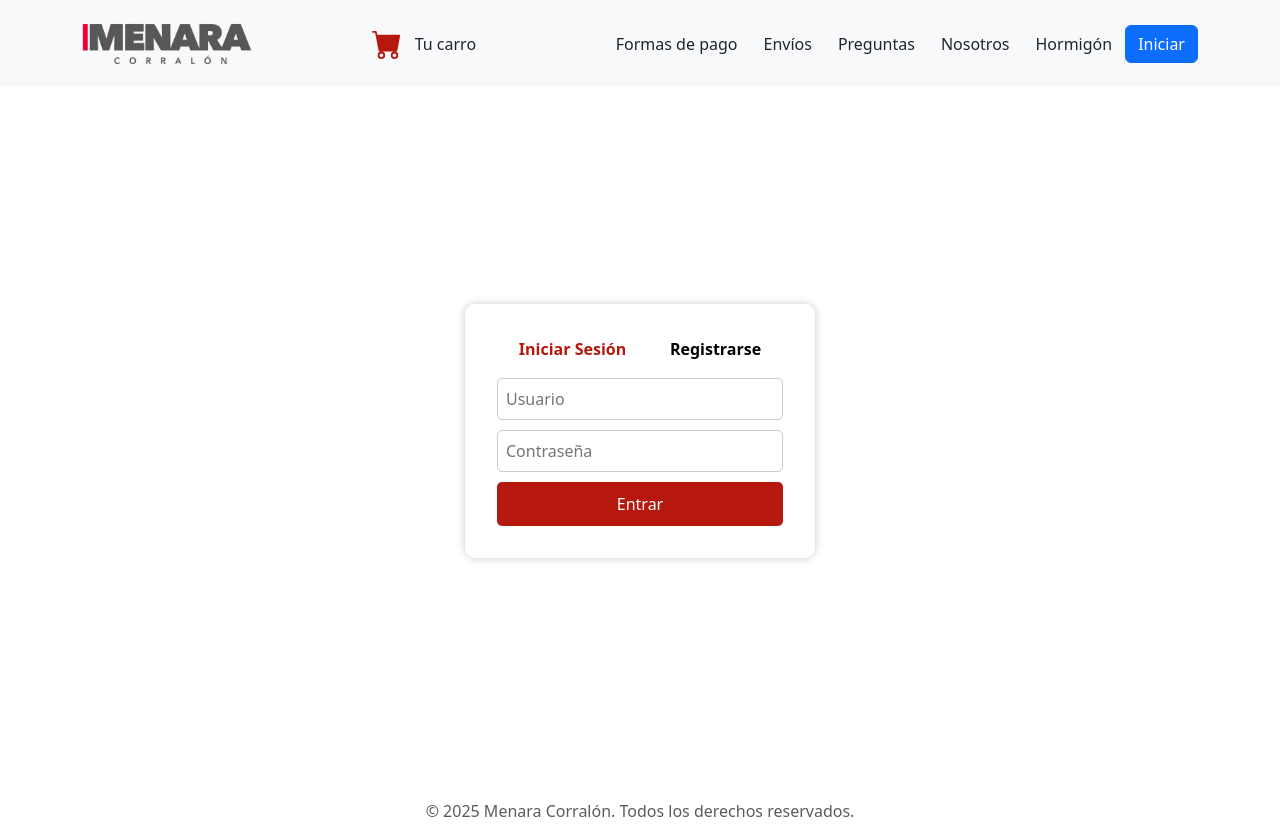
After one commit to Lautamendoza/acerma, a Django app: page /login/ in a window 1280 px wide. The commit adds this page. Run offline with Django 5.2, Linux system fonts and the light colour scheme.

Commit message:
presentacion

```diff
--- a/ecommerce/urls.py
+++ b/ecommerce/urls.py
@@ -2,14 +2,18 @@ from django.contrib import admin
 from django.urls import path, include
 from django.conf import settings
 from django.conf.urls.static import static
+from p1ecommerce import views
+from django.contrib.auth.views import LogoutView
 import os
 
 urlpatterns = [
     path('admin/', admin.site.urls),
-    path('cart/',include ('cart.urls', namespace='cartt')),
+    path('login/', views.login_view, name='login'),
+    path('register/', views.register_view, name='register'),
+    path('logout/', LogoutView.as_view(next_page='/'), name='logout'),
+    path('cart/',include ('cart.urls', namespace='cart')),
     path('orders/', include('orders.urls', namespace='orders')),
     path('',include ('p1ecommerce.urls', namespace='tienda')),
-
 ]
 
 if settings.DEBUG:
--- a/p1ecommerce/templates/base.html
+++ b/p1ecommerce/templates/base.html
@@ -15,7 +15,7 @@
         <img src="{% static 'img/menaracorralon.png' %}" alt="Logo" width="170" height="60" class="d-inline-block align-text-top">
       </a>
 
-      <div class="d-flex align-items-center">
+      <div class="d-flex align-items-center me-3">
         <svg xmlns="http://www.w3.org/2000/svg" width="30" height="30" fill="#b6180d" class="bi bi-cart3" viewBox="0 0 16 16">
           <path d="..." />
         </svg>
@@ -26,29 +26,26 @@
         <a href="{% url 'cart:cart_detail' %}"><button type="button" class="btn">Tu carro</button></a>
       </div>
 
-      <div class="d-flex ms-4">
+      <div class="d-flex ms-4 align-items-center">
         <a href="{% url 'tienda:formas_de_pago' %}"><button type="button" class="btn">Formas de pago</button></a>
         <a href="{% url 'tienda:cambiosyd' %}"><button type="button" class="btn">Envíos</button></a>
         <a href="{% url 'tienda:preguntas' %}"><button type="button" class="btn">Preguntas</button></a>
         <a href="{% url 'tienda:nosotros' %}"><button type="button" class="btn">Nosotros</button></a>
         <a href="{% url 'tienda:hormigon' %}"><button type="button" class="btn">Hormigón</button></a>
+
+        {% if user.is_authenticated %}
+          <span class="ms-3 me-2">Hola, {{ user.username }}</span>
+          <form method="post" action="{% url 'logout' %}" style="display: inline;">
+              {% csrf_token %}
+              <button type="submit" class="btn btn-danger">Cerrar sesión</button>
+          </form>
+        {% else %}
+          <a href="{% url 'login' %}"><button type="button" class="btn btn-primary">Iniciar</button></a>
+        {% endif %}
       </div>
     </div>
   </nav>
 
-  <!-- FORMULARIO DE BÚSQUEDA -->
-  <div class="container mt-3">
-    <div class="row">
-      <div class="col-md-12">
-        <form method="get" action="{% url 'tienda:product_list' %}" class="mb-4 d-flex">
-          <input type="text" name="search" class="form-control me-2" placeholder="¿Qué material estás buscando?" value="{{ request.GET.search }}">
-          <button type="submit" class="btn btn-primary">Buscar</button>
-        </form>
-      </div>
-    </div>
-  </div>
-
-  <!-- CONTENIDO PRINCIPAL -->
   <div class="container mt-4">
     <div class="row">
       {% block content %}
@@ -56,7 +53,7 @@
     </div>
   </div>
 
-  <!-- FOOTER -->
+
   <div class="container mt-5">
     <div class="row">
       <div class="col-md-12 text-center">
--- /dev/null
+++ b/p1ecommerce/templates/login_register.html
@@ -0,0 +1,100 @@
+{% extends 'base.html' %}
+
+{% block content %}
+<style>
+    .login-container {
+        display: flex;
+        justify-content: center;
+        align-items: center;
+        min-height: 80vh;
+    }
+    .login-box {
+        background: white;
+        padding: 2rem;
+        border-radius: 10px;
+        box-shadow: 0 0 10px #00000033;
+        width: 100%;
+        max-width: 350px;
+    }
+    .tabs {
+        display: flex;
+        justify-content: space-around;
+        margin-bottom: 1rem;
+    }
+    .tabs button {
+        background: none;
+        border: none;
+        font-weight: bold;
+        cursor: pointer;
+    }
+    .tabs button.active {
+        color: #b6180d
+    }
+    form {
+        display: none;
+        flex-direction: column;
+    }
+    form.active {
+        display: flex;
+    }
+    input {
+        margin-bottom: 10px;
+        padding: 8px;
+        border: 1px solid #ccc;
+        border-radius: 5px;
+    }
+    button.submit-btn {
+        background: #b6180d;
+        color: white;
+        border: none;
+        padding: 10px;
+        border-radius: 5px;
+        cursor: pointer;
+    }
+    .error {
+        color: red;
+        font-size: 0.9em;
+    }
+</style>
+
+<div class="container login-container">
+    <div class="login-box">
+        <div class="tabs">
+            <button onclick="showForm('login')" class="active">Iniciar Sesión</button>
+            <button onclick="showForm('register')">Registrarse</button>
+        </div>
+
+        <form id="login-form" class="active" method="post" action="{% url 'login' %}">
+            {% csrf_token %}
+            <input type="text" name="username" placeholder="Usuario" required>
+            <input type="password" name="password" placeholder="Contraseña" required>
+            <button type="submit" class="submit-btn">Entrar</button>
+        </form>
+
+        <form id="register-form" method="post" action="{% url 'register' %}">
+            {% csrf_token %}
+            <input type="text" name="username" placeholder="Usuario" required>
+            <input type="email" name="email" placeholder="Correo electrónico" required>
+            <input type="password" name="password1" placeholder="Contraseña" required>
+            <input type="password" name="password2" placeholder="Confirmar contraseña" required>
+            <button type="submit" class="submit-btn">Registrarse</button>
+        </form>
+    </div>
+</div>
+
+<script>
+    function showForm(formId) {
+        document.getElementById("login-form").classList.remove("active");
+        document.getElementById("register-form").classList.remove("active");
+        document.getElementById(formId + "-form").classList.add("active");
+
+        const buttons = document.querySelectorAll(".tabs button");
+        buttons.forEach(btn => btn.classList.remove("active"));
+        if (formId === "login") {
+            buttons[0].classList.add("active");
+        } else {
+            buttons[1].classList.add("active");
+        }
+    }
+</script>
+{% endblock %}
--- a/p1ecommerce/urls.py
+++ b/p1ecommerce/urls.py
@@ -1,10 +1,14 @@
 from django.urls import path
 from . import views
-
+from django.contrib.auth import views as auth_views
+from django.contrib.auth.views import LogoutView
 app_name= 'tienda'
 
 urlpatterns = [
-   path('formas-de-pago/', views.formas_de_pago, name='formas_de_pago'),
+  path('login/', views.login_view, name='login'),
+  path('register/', views.register_view, name='register'),
+  path('logout/', auth_views.LogoutView.as_view(next_page='/'), name='logout'),
+  path('formas-de-pago/', views.formas_de_pago, name='formas_de_pago'),
   path ('envios/', views.envios, name='envios'),
   path ('cambiosyd/', views.cambiosyd, name='cambiosyd'),
   path ('preguntas/', views.preguntas, name='preguntas'),
--- a/p1ecommerce/views.py
+++ b/p1ecommerce/views.py
@@ -1,8 +1,10 @@
-from django.shortcuts import render, get_object_or_404
+from django.shortcuts import render, get_object_or_404, redirect
 from .models import Product, Category
 from cart.forms import CartAddProductForm
 from django.db.models import Q
-
+from django.contrib.auth import authenticate, login as auth_login
+from django.contrib.auth.models import User
+from django.contrib import messages
 
 def product_list(request, category_slug=None):
     category = None
@@ -24,6 +26,60 @@ def product_list(request, category_slug=None):
         'categories': categories,
         'products': products
     })
+
+def login_view(request):
+    if request.method == 'POST':
+        username = request.POST['username']
+        password = request.POST['password']
+        user = authenticate(request, username=username, password=password)
+        if user:
+            auth_login(request, user)
+            return redirect('tienda:product_list')
+        else:
+            return render(request, 'login_register.html', {'error': 'Credenciales incorrectas'})
+
+    return render(request, 'login_register.html')
+
+def register_view(request):
+    if request.method == 'POST':
+        username = request.POST['username']
+        email = request.POST['email']
+        password1 = request.POST['password1']
+        password2 = request.POST['password2']
+
+        if password1 != password2:
+            return render(request, 'login_register.html', {'error': 'Las contraseñas no coinciden'})
+
+        if User.objects.filter(username=username).exists():
+            return render(request, 'login_register.html', {'error': 'El usuario ya existe'})
+
+        user = User.objects.create_user(username=username, email=email, password=password1)
+        auth_login(request, user)
+        return redirect('/')
+
+    return render(request, 'login_register.html')
+
+def register(request):
+    if request.method == 'POST':
+        form = UserCreationForm(request.POST)
+        if form.is_valid():
+            form.save()
+            messages.success(request, 'Tu cuenta fue creada. Ahora puedes iniciar sesión.')
+            return redirect('login')
+    else:
+        form = UserCreationForm()
+    return render(request, 'login_register.html', {'register_form': form})
+
+
+
+
+
+
+
+
+
+
+
 
 
 
```
Also changed, not shown: p1ecommerce/templates/tienda/list.html (+10 -1 lines), cart/urls.py (line endings or trailing spaces), db.sqlite3.
